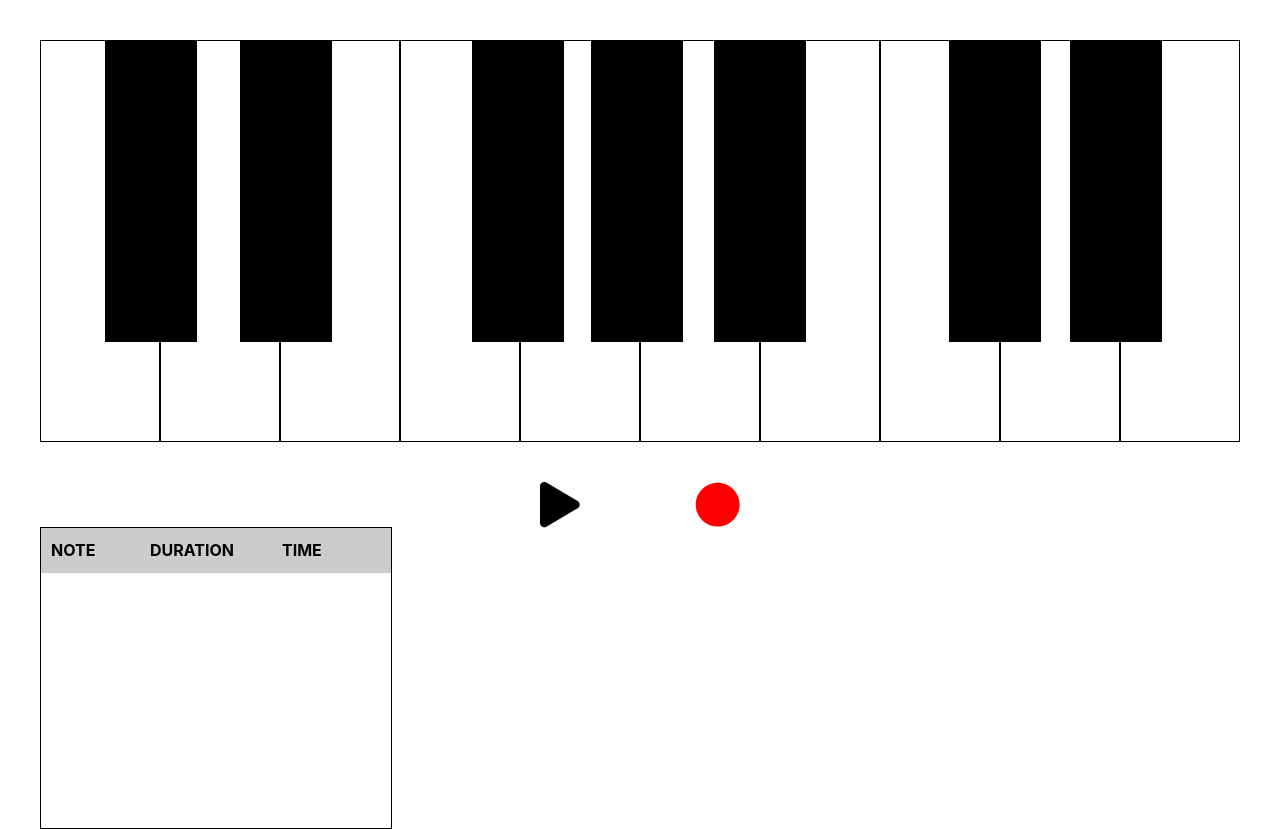
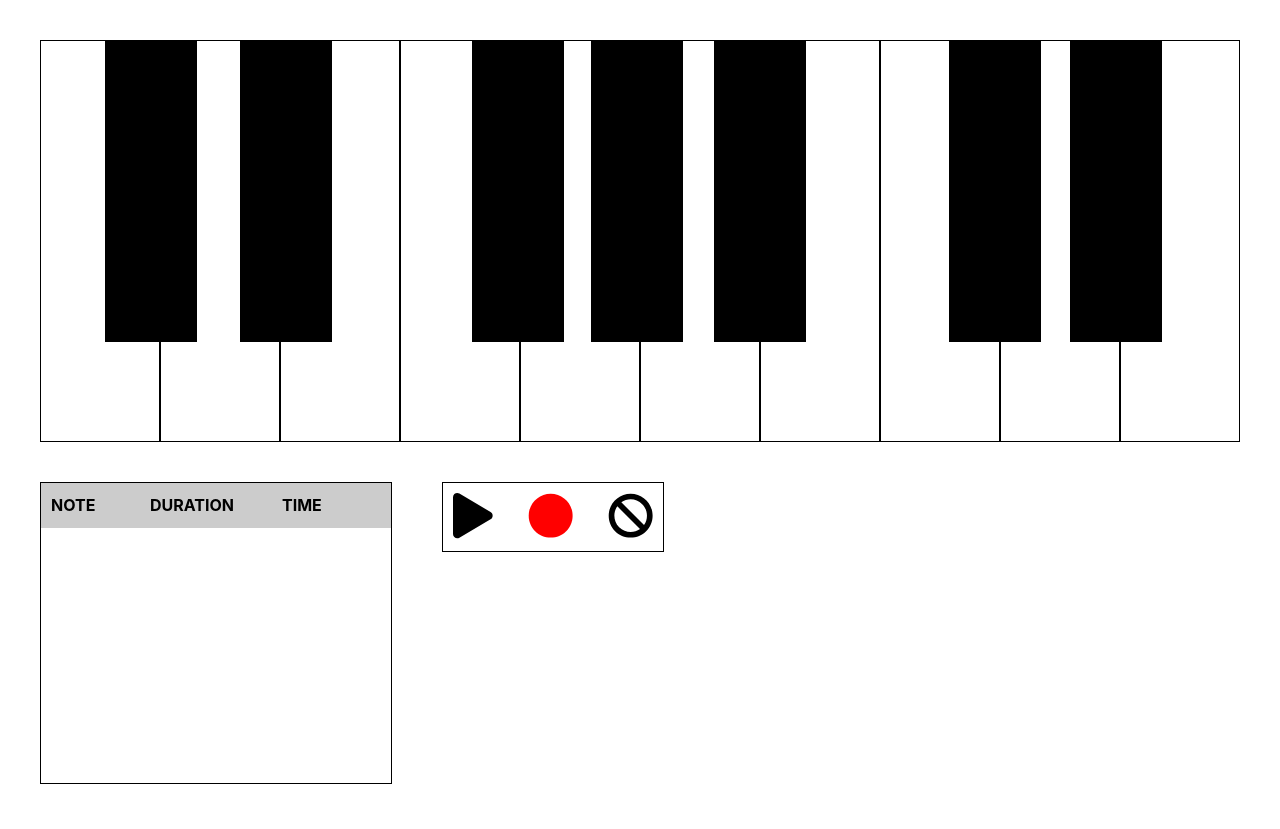
Before and after one commit to norarcasey/keyboard, a React (Create React App) app: page / in a window 1280 px wide. After the commit the page ends 800 px from the top, so only its background shows below. Built offline with nearby package versions, Linux system fonts and the light colour scheme.

Commit message:
clear capture data

```diff
--- a/src/App.css
+++ b/src/App.css
@@ -2,3 +2,7 @@
   margin: 0 auto;
   width: 1200px;
 }
+
+.playback-container {
+  display: flex;
+}
--- a/src/App.tsx
+++ b/src/App.tsx
@@ -10,8 +10,10 @@ const App: React.FC = () => {
     <div className="App">
       <CaptureProvider>
         <Keyboard />
-        <PlayBackControls />
-        <PlaybackDisplay />
+        <div className="playback-container">
+          <PlaybackDisplay />
+          <PlayBackControls />
+        </div>
       </CaptureProvider>
     </div>
   );
--- a/src/components/play-back-controls/index.tsx
+++ b/src/components/play-back-controls/index.tsx
@@ -1,7 +1,7 @@
 import React, { FC, useContext, useEffect, useState } from 'react';
 import { CaptureContext, ICaptureContext } from '../../contexts/capture-context';
 import { FontAwesomeIcon } from '@fortawesome/react-fontawesome';
-import { faPlay, faCircle, faStop } from '@fortawesome/free-solid-svg-icons';
+import { faPlay, faCircle, faStop, faBan } from '@fortawesome/free-solid-svg-icons';
 // @ts-ignore
 import Tone from 'tone';
 import AxelF from './axel-f';
@@ -14,20 +14,26 @@ const PlayBackControls: FC<IPlayBackControls> = props => {
   const [isPlaying, setIsPlaying] = useState();
   const [part, setPart] = useState();
   const [playback, setPlayback] = useState(AxelF as any);
+  const [lastNote, setLastNote] = useState();
   const [synth] = useState(new Tone.Synth().toMaster());
 
   useEffect(() => {
-    if (captureContext.playbackNotes.length > 0) {
+    const playbackNotes = captureContext.playbackNotes;
+
+    if (playbackNotes.length > 0) {
+      setLastNote(playbackNotes[playbackNotes.length - 1]);
       setPlayback(captureContext.playbackNotes);
+    } else {
+      setLastNote(AxelF[AxelF.length - 1]);
+      setPlayback(AxelF);
     }
   }, [captureContext.playbackNotes]);
 
   useEffect(() => {
     if (part && part.length > 0) {
       part.start(0);
-      const lastNote = playback[playback.length - 1];
 
-      Tone.Transport.schedule(function(time: any) {
+      Tone.Transport.scheduleOnce(function(time: any) {
         part.removeAll();
         Tone.Transport.toggle();
         setIsPlaying(false);
@@ -52,21 +58,29 @@ const PlayBackControls: FC<IPlayBackControls> = props => {
     setIsPlaying(false);
   };
 
+  const handleClearPlaybackData = () => {
+    captureContext.clearCaptureData();
+    part.removeAll();
+  };
+
   return (
     <div className="controls">
       <div>
         {isPlaying ? (
-          <div onClick={handleStopClick}>
+          <div onClick={handleStopClick} title="stop">
             <FontAwesomeIcon size="lg" icon={faStop} />
           </div>
         ) : (
-          <div onClick={handlePlayClick}>
+          <div onClick={handlePlayClick} title="play">
             <FontAwesomeIcon size="lg" icon={faPlay} />
           </div>
         )}
       </div>
-      <div className="record">
+      <div className="record" title="record">
         <FontAwesomeIcon size="lg" color="red" icon={faCircle} />
+      </div>
+      <div className="clear" title="clear" onClick={handleClearPlaybackData}>
+        <FontAwesomeIcon size="lg" icon={faBan} />
       </div>
     </div>
   );
--- a/src/components/play-back-controls/styles.css
+++ b/src/components/play-back-controls/styles.css
@@ -1,10 +1,13 @@
 .controls {
+  border: solid 1px #000;
   cursor: pointer;
   display: flex;
   flex-direction: row;
   font-size: 34px;
+  height: 48px;
   justify-content: space-between;
   line-height: 36px;
-  margin: 0 auto;
+  margin-left: 50px;
+  padding: 10px;
   width: 200px;
 }
--- a/src/contexts/capture-context/index.tsx
+++ b/src/contexts/capture-context/index.tsx
@@ -6,6 +6,7 @@ export interface ICaptureContext {
   captureStartTime: number;
   playbackNotes: IPlaybackNote[];
   captureNote(playbackNote: IPlaybackNote): void;
+  clearCaptureData(): void;
 }
 export interface ICaptureProviderProps {}
 export interface IPlaybackNote {
@@ -33,7 +34,13 @@ export const CaptureProvider: FC<ICaptureProviderProps> = props => {
     setPlaybackNotes([...playbackNotes, playbackNote]);
   };
 
+  const clearCaptureData = () => {
+    setPlaybackNotes([]);
+  };
+
   return (
-    <CaptureContext.Provider value={{ captureNote: handleCaptureNote, captureStartTime, playbackNotes }}>{props.children}</CaptureContext.Provider>
+    <CaptureContext.Provider value={{ captureNote: handleCaptureNote, captureStartTime, clearCaptureData, playbackNotes }}>
+      {props.children}
+    </CaptureContext.Provider>
   );
 };
```
